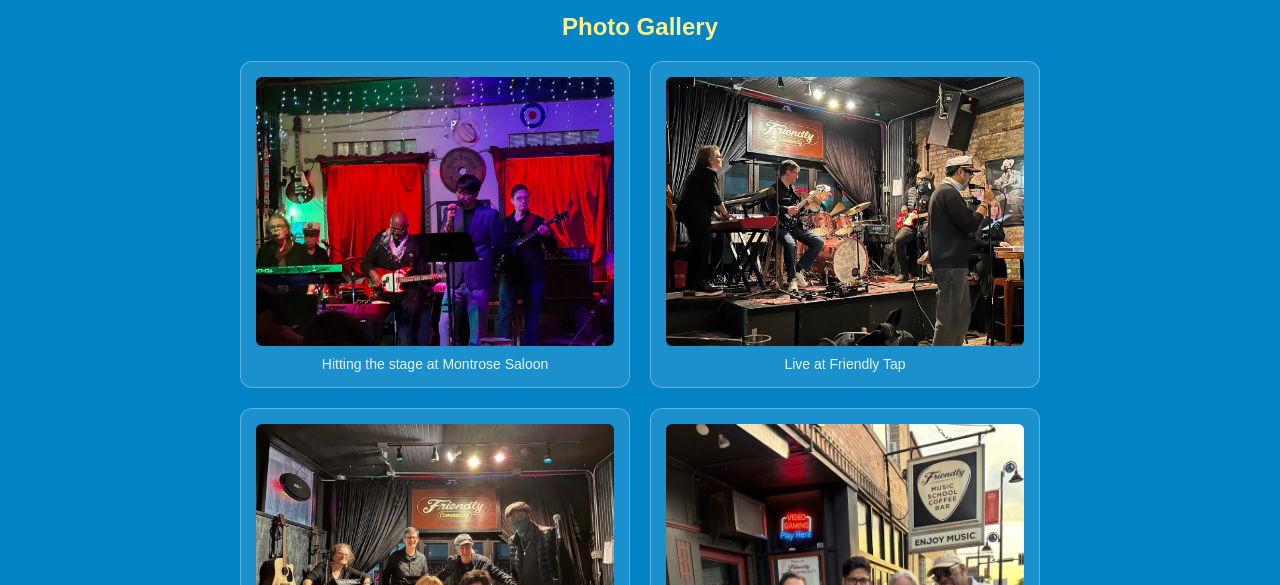
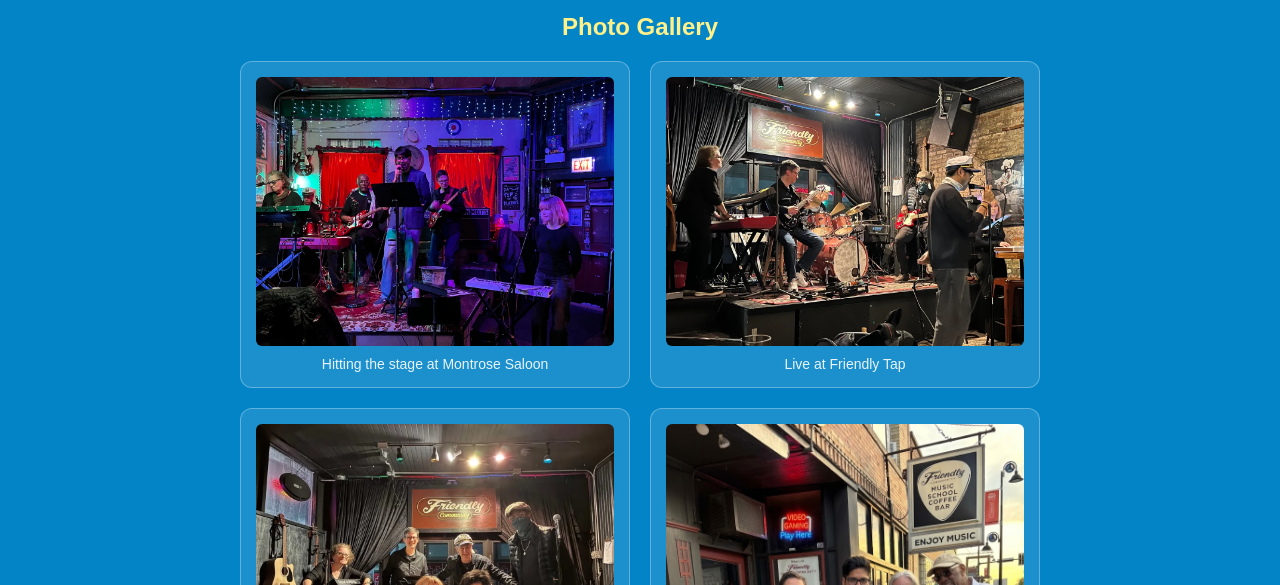
Before and after one commit to rtb-yachtrock/rtb-yachtrock.github.io, a plain HTML site: page media.html in a window 1280 px wide. Shown: the part 215-800 px from the top of the page. Drawn offline with Linux system fonts and the light colour scheme.

Commit message:
Update image source for Montrose Saloon photo

```diff
--- a/media.html
+++ b/media.html
@@ -124,7 +124,7 @@
 
             <!-- Newest Gig Photos (November 22) -->
             <div class="gallery-item">
-                <img src="images/montroseSaloon_webp.jpg" alt="On stage at Montrose Saloon" loading="lazy">
+                <img src="images/montroseSaloon_02_web_1200.jpeg" alt="On stage at Montrose Saloon" loading="lazy">
                 <div class="caption">Hitting the stage at Montrose Saloon</div>
             </div>
 
```
